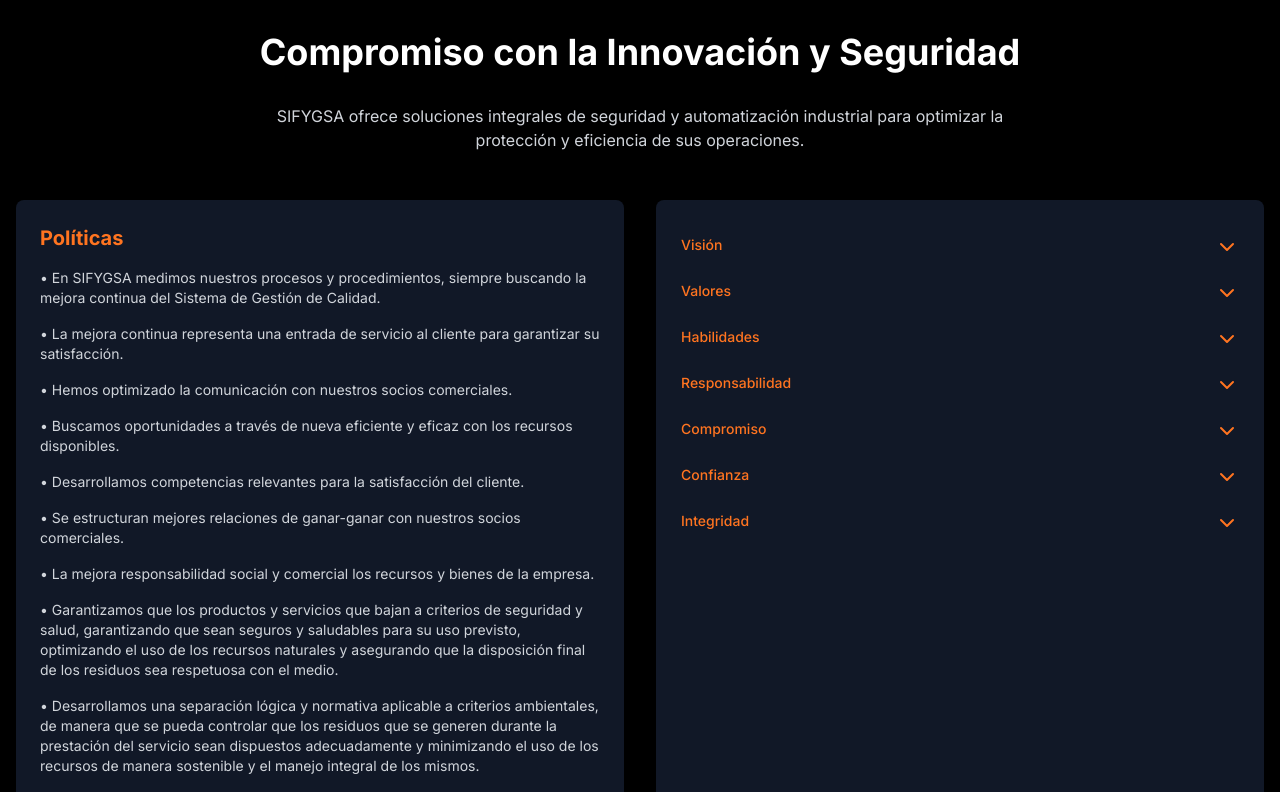
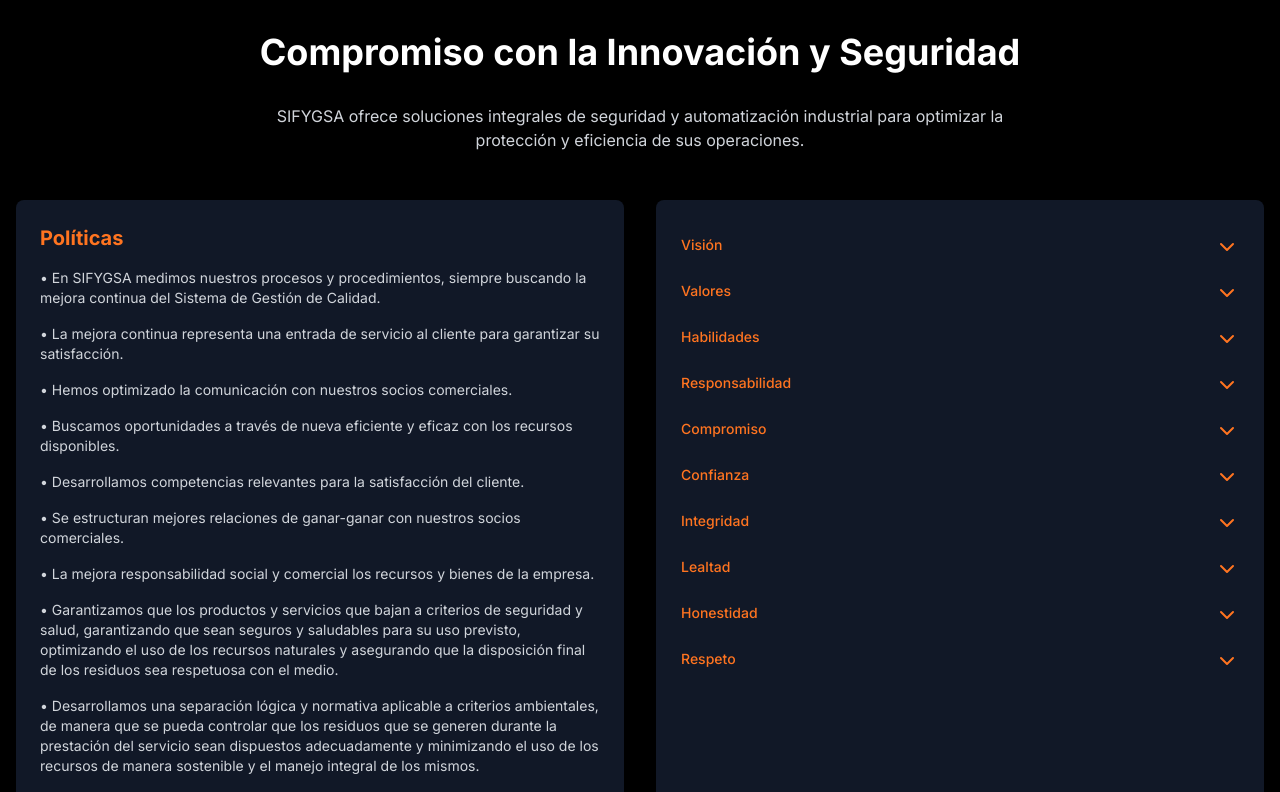
Before and after one commit to Starlord427/SIFYGSALANDING, a Next.js app: page /acerca-de in a window 1280 px wide. Shown: the part 2000-2792 px from the top of the page. Built offline with nearby package versions, Linux system fonts and the light colour scheme.

Commit message:
centralizacacion de logo de inicio y ajustes en layout

```diff
--- a/app/acerca-de/page.tsx
+++ b/app/acerca-de/page.tsx
@@ -13,7 +13,7 @@
 
 export default function AcercaDe() {
   const stats = [
-    { number: "8+", label: "Años de experiencia" },
+    { number: "9+", label: "Años de experiencia" },
     { number: "200+", label: "Proyectos completados" },
     { number: "50+", label: "Socios estratégicos y Fabricantes" }
   ]
@@ -46,6 +46,18 @@
     integridad: {
       title: "Integridad",
       content: "Actuar e inspiramos valores en pensamiento y acción."
+    },
+    Lealtad: {
+      title: "Lealtad",
+      content: "Defendemos los ideales de nuestra organización, los compromisos adquiridos con nuestros colaboradores, proveedores y clientes, en los buenos y en los malos momentos."
+    },
+    Honestidad: {
+      title: "Honestidad",
+      content: "Somos transparentes, congruentes y dignos de confianza."
+    },
+    Respeto: {
+      title: "Respeto",
+      content: "Tratamos a las personas como queremos ser tratados, respetamos nuestras instituciones y sus autoridades, además de cuidar y mejorar nuestro entorno."
     }
   }
 
--- a/app/components/Footer.tsx
+++ b/app/components/Footer.tsx
@@ -21,7 +21,7 @@
             </div>
             <h3 className="text-lg font-semibold mb-4">Acerca de</h3>
             <p className="text-sm text-gray-300">
-              En Sifygsa, tenemos la confianza de ofrecerle el mejor servicio, respaldado por un equipo de profesionales certificados y altamente capacitados. Gracias a los materiales de alta calidad que utilizamos y a nuestras técnicas de trabajo estructuradas, garantizamos la finalización oportuna de todos nuestros proyectos.
+              En SIFYGSA, tenemos la confianza de ofrecerle el mejor servicio, respaldado por un equipo de profesionales certificados y altamente capacitados. Gracias a los materiales de alta calidad que utilizamos y a nuestras técnicas de trabajo estructuradas, garantizamos la finalización oportuna de todos nuestros proyectos.
             </p>
             <div className="flex space-x-4 mt-4">
               <a href="https://mx.linkedin.com/company/sifygsa" target="_blank" rel="noopener noreferrer" className="text-white hover:text-[#FF7420]">
--- a/app/components/Header.tsx
+++ b/app/components/Header.tsx
@@ -32,7 +32,7 @@
             <Image
               src="/logos/logo-sifygsa.png"
               alt="SIFYGSA Fire & Gas"
-              width={150}
+              width={90}
               height={75}
               className="h-auto w-auto"
               priority
--- a/app/page.tsx
+++ b/app/page.tsx
@@ -33,7 +33,7 @@
         <div className="relative z-10 container mx-auto px-4 py-32 min-h-screen flex flex-col justify-center">
           <div className="max-w-3xl space-y-6">
             <h1 className="text-4xl md:text-6xl font-bold text-white">
-              Soluciones Integrales en Fire & Gas SA de SV
+              Soluciones Integrales en Fire & Gas
             </h1>
             <p className="text-xl text-white">
               EN SIFYGSA HACEMOS QUE LAS COSAS SUCEDAN
@@ -91,7 +91,7 @@
             </div>
             <div className="space-y-6">
               <h2 className="text-5xl font-bold text-white">
-                8+ <span className="text-[#FF7420]">Años</span>
+                9+ <span className="text-[#FF7420]">Años</span>
                 <br />de experiencia
               </h2>
               <p className="text-gray-300">
```
Also changed, not shown: 1 other file (tests, documents, lock files or other folders).
